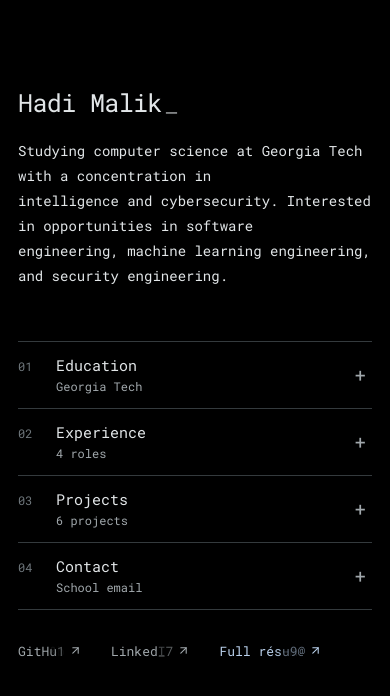
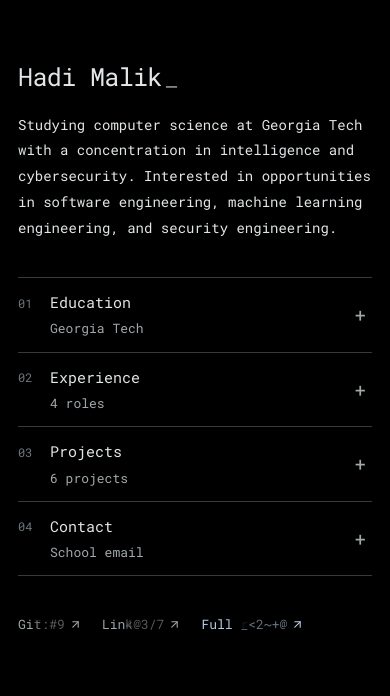
Before and after one commit to hadimalik12/hadimalik-portfolio, a Next.js app: page / in a window 390 px wide. Shown: the top 696 px of the page. Built offline with nearby package versions, Linux system fonts and the light colour scheme.

Commit message:
Fix resume link and responsive line decryption

```diff
--- a/app/designs/signal/signal.css
+++ b/app/designs/signal/signal.css
@@ -34,7 +34,6 @@
 .signal-intro h1 { margin-top: 14px; font-size: 25px; font-weight: 300; line-height: 1.5; letter-spacing: -.025em; }
 .signal-cursor { display: inline-block; margin-left: 2px; color: var(--signal-text); animation: signal-blink 2.4s ease-in-out infinite; }
 .signal-description { max-width: 630px; margin-top: 16px !important; color: var(--signal-text); font-size: 14px; line-height: 1.8; }
-.signal-intro-line { display: block; }
 .signal-index { margin-top: 64px; }
 .signal-section { border-top: 1px solid var(--signal-rule); animation: signal-enter .7s cubic-bezier(.22, 1, .36, 1) both; }
 .signal-section:last-child { border-bottom: 1px solid var(--signal-rule); }
@@ -52,6 +51,7 @@
 .signal-detail-item { border-top: 1px solid var(--signal-rule); animation: signal-enter .7s cubic-bezier(.22, 1, .36, 1) both; }
 .signal-panel > .signal-detail-item:first-child, .signal-project-category .signal-detail-item:first-of-type { border-top: 0; }
 .signal-detail-row { display: grid; grid-template-columns: 30px minmax(0, 1fr) auto 19px; align-items: center; gap: 11px; width: 100%; min-height: 67px; padding: 10px 5px 10px 0; transition: background .35s ease, padding .35s cubic-bezier(.22, 1, .36, 1); }
+.signal-detail-row .signal-toggle { grid-column: -2; }
 .signal-detail-primary { display: flex; flex-direction: column; gap: 2px; min-width: 0; font-size: 14px; }
 .signal-detail-primary small { color: var(--signal-muted); font-size: 13px; line-height: 1.5; }
 .signal-detail-meta { color: var(--signal-muted); font-size: 13px; white-space: nowrap; }
@@ -74,17 +74,22 @@
 @keyframes signal-enter { from { opacity: 0; transform: translateY(5px); } to { opacity: 1; transform: translateY(0); } }
 @media (max-width: 650px) {
   .signal-header, .signal-footer { padding: 0 19px; font-size: 10px; }
-  .signal-main { width: min(100% - 36px, 740px); padding-top: 70px; }
-  .signal-index { margin-top: 52px; }
-  .signal-section-row { grid-template-columns: 28px minmax(0, 1fr) 20px; gap: 10px; min-height: 66px; }
-  .signal-section-meta { grid-column: 2; grid-row: 2; margin-top: -14px; font-size: 12px; }
+  .signal-main { width: min(100% - 36px, 740px); padding: 44px 0 48px; }
+  .signal-description { line-height: 1.85; }
+  .signal-index { margin-top: 36px; }
+  .signal-section-row { grid-template-columns: 22px minmax(0, 1fr) 20px; gap: 2px 10px; min-height: 72px; padding-top: 12px; padding-bottom: 12px; }
+  .signal-section-meta { grid-column: 2; grid-row: 2; font-size: 13px; white-space: normal; }
   .signal-section-row .signal-toggle { grid-column: 3; grid-row: 1 / 3; }
-  .signal-panel { margin-left: 28px; padding-left: 13px; }
+  .signal-panel { margin-left: 0; padding-left: 12px; }
+  .signal-panel-label { font-size: 12px; letter-spacing: .06em; }
   .signal-degree { display: flex; flex-direction: column; gap: 1px; }
-  .signal-detail-row { grid-template-columns: 25px minmax(0,1fr) 20px; min-height: 72px; }
-  .signal-detail-meta { grid-column: 2; grid-row: 2; margin-top: -8px; font-size: 12px; }
+  .signal-detail-row { grid-template-columns: 22px minmax(0,1fr) 20px; gap: 4px 8px; min-height: 72px; padding-top: 14px; padding-bottom: 14px; }
+  .signal-detail-meta { grid-column: 2; grid-row: 2; font-size: 13px; white-space: normal; }
   .signal-detail-row .signal-toggle { grid-column: 3; grid-row: 1 / 3; }
-  .signal-detail-content { padding-left: 25px; padding-right: 5px; }
+  .signal-detail-content { padding-left: 21px; padding-right: 4px; }
+  .signal-skills { font-size: 13px; gap: 8px 16px; }
+  .signal-links { gap: 4px 20px; }
+  .signal-links a, .signal-project-link { min-height: 44px; }
   .signal-email { overflow-wrap: anywhere; }
 }
 @media (prefers-reduced-motion: reduce) {
--- a/components/designs/SignalPortfolio.tsx
+++ b/components/designs/SignalPortfolio.tsx
@@ -2,6 +2,7 @@
 
 import { createContext, useCallback, useContext, useEffect, useMemo, useRef, useState, type ReactNode } from "react";
 import { ArrowUpRight } from "lucide-react";
+import Link from "next/link";
 import { jobPositions, jobProjects } from "@/lib/portfolio";
 
 type Section = "education" | "experience" | "projects" | "contact";
@@ -35,16 +36,48 @@ function cipherAt(seed: number, position: number, tick: number) {
   return cipher[((value ^ (value >>> 16)) >>> 0) % cipher.length];
 }
 
-function DecodeText({ text }: { text: string }) {
+function DecodeText({ text, byLine = false }: { text: string; byLine?: boolean }) {
   const register = useContext(CompletionContext);
   const registerRef = useRef(register);
   registerRef.current = register;
   const [motion, setMotion] = useState({ progress: 0, elapsed: 0 });
+  const textRef = useRef<HTMLSpanElement>(null);
+  const [lineOffsets, setLineOffsets] = useState<Record<number, number>>({});
   const seed = useMemo(() => {
     let hash = 2166136261;
     for (const character of text) hash = Math.imul(hash ^ character.charCodeAt(0), 16777619);
     return hash >>> 0;
   }, [text]);
+
+  useEffect(() => {
+    if (!byLine || !textRef.current) return;
+    const element = textRef.current;
+    let cancelled = false;
+    const measureLines = () => {
+      if (cancelled) return;
+      const characters = Array.from(element.querySelectorAll<HTMLElement>('[data-character-index]'));
+      if (!characters.length) return;
+      const lines: { top: number; characters: { index: number; left: number }[] }[] = [];
+      for (const character of characters) {
+        const rect = character.getBoundingClientRect();
+        let line = lines.find(candidate => Math.abs(candidate.top - rect.top) < 2);
+        if (!line) { line = { top: rect.top, characters: [] }; lines.push(line); }
+        line.characters.push({ index: Number(character.dataset.characterIndex), left: rect.left });
+      }
+      const offsets: Record<number, number> = {};
+      for (const line of lines) {
+        const left = Math.min(...line.characters.map(character => character.left));
+        const right = Math.max(...line.characters.map(character => character.left));
+        for (const character of line.characters) offsets[character.index] = (character.left - left) / Math.max(1, right - left);
+      }
+      setLineOffsets(offsets);
+    };
+    measureLines();
+    const observer = new ResizeObserver(measureLines);
+    observer.observe(element.parentElement ?? element);
+    document.fonts.ready.then(measureLines);
+    return () => { cancelled = true; observer.disconnect(); };
+  }, [text, byLine]);
 
   useEffect(() => {
     const registration = registerRef.current?.();
@@ -55,7 +88,7 @@ function DecodeText({ text }: { text: string }) {
     }
     let frame = 0;
     const start = performance.now();
-    const duration = Math.min(2200, Math.max(1500, text.length * 18));
+    const duration = byLine ? 1800 : Math.min(2200, Math.max(1500, text.length * 18));
     const render = (now: number) => {
       const elapsed = now - start;
       const progress = Math.min(1, elapsed / duration);
@@ -66,23 +99,24 @@ function DecodeText({ text }: { text: string }) {
     setMotion({ progress: 0, elapsed: 0 });
     frame = requestAnimationFrame(render);
     return () => { cancelAnimationFrame(frame); registration?.cancel(); };
-  }, [text]);
+  }, [text, byLine]);
 
-  // A soft sweep crossfades each glyph into its final letter. Words keep their
-  // natural wrapping, and the settled text sheds the temporary animation spans.
+  // For paragraphs and bullets, each measured visual line gets the same sweep,
+  // including after a resize. Settled text sheds the temporary animation spans.
   const sweep = motion.progress * motion.progress * (3 - 2 * motion.progress);
   let offset = 0;
-  return <><span className="signal-decode" data-decoding={motion.progress < 1} aria-hidden="true">{motion.progress === 1 ? text : text.split(/(\s+)/).map((word, wordIndex) => {
+  return <><span ref={textRef} className="signal-decode" data-decoding={motion.progress < 1} aria-hidden="true">{motion.progress === 1 ? text : text.split(/(\s+)/).map((word, wordIndex) => {
     const wordStart = offset;
     offset += word.length;
     if (/^\s+$/.test(word)) return word;
     return <span className="signal-decode-word" key={wordIndex}>{Array.from(word, (character, index) => {
       const position = wordStart + index;
-      const phase = Math.min(1, Math.max(0, (sweep - position / text.length * .78) / .22));
+      const offset = byLine ? (lineOffsets[position] ?? 0) : position / text.length;
+      const phase = Math.min(1, Math.max(0, (sweep - offset * .78) / .22));
       const opacity = phase * phase * (3 - 2 * phase);
       const punctuation = ".,·:/()–—".includes(character);
       const tick = phase > 0 && phase < 1 ? Math.floor((motion.elapsed + position * 19) / 140) : 0;
-      return <span className="signal-decode-character" key={index}>
+      return <span className="signal-decode-character" data-character-index={position} key={index}>
         <span className="signal-decode-cipher" style={{ opacity: punctuation ? 0 : (1 - opacity) * .55 }}>{cipherAt(seed, position, tick)}</span>
         <span className="signal-decode-letter" style={{ opacity: punctuation ? 1 : opacity }}>{character}</span>
       </span>;
@@ -188,9 +222,7 @@ export default function SignalPortfolio() {
         </div>,
         <div className="signal-intro" key="intro">
           <p className="signal-description">
-            <span className="signal-intro-line"><DecodeText text="Studying computer science at Georgia Tech with a concentration in" /></span>
-            <span className="signal-intro-line"><DecodeText text="intelligence and cybersecurity. Interested in opportunities in software" /></span>
-            <span className="signal-intro-line"><DecodeText text="engineering, machine learning engineering, and security engineering." /></span>
+            <DecodeText text="Studying computer science at Georgia Tech with a concentration in intelligence and cybersecurity. Interested in opportunities in software engineering, machine learning engineering, and security engineering." byLine />
           </p>
         </div>,
         <div className="signal-index" aria-label="Portfolio sections" key="sections">
@@ -213,7 +245,7 @@ export default function SignalPortfolio() {
                   <DetailRow title={job.place === "Georgia Tech School of Cybersecurity and Privacy" ? "Georgia Tech" : job.place} subtitle={job.currentPosition} meta={job.timeline} open={expandedJobs.has(index)} onClick={() => toggleJob(index)} id={"signal-job-" + index} index={index} />
                   {openedJobs.has(index) && <div className="signal-detail-content" id={"signal-job-" + index} hidden={!expandedJobs.has(index)}>
                     <DecodeTogether>
-                      <ul className="signal-bullets">{job.bullets.map(bullet => <li key={bullet}><DecodeText text={bullet} /></li>)}</ul>
+                      <ul className="signal-bullets">{job.bullets.map(bullet => <li key={bullet}><DecodeText text={bullet} byLine /></li>)}</ul>
                       <Skills skills={job.skills} />
                     </DecodeTogether>
                   </div>}
@@ -232,7 +264,7 @@ export default function SignalPortfolio() {
                     <DetailRow title={project.title} open={expandedProjects.has(index)} onClick={() => toggleProject(index)} id={"signal-project-" + index} index={index} />
                     {openedProjects.has(index) && <div className="signal-detail-content" id={"signal-project-" + index} hidden={!expandedProjects.has(index)}>
                       <DecodeTogether>
-                        <ul className="signal-bullets">{project.bullets.map(bullet => <li key={bullet}><DecodeText text={bullet} /></li>)}</ul>
+                        <ul className="signal-bullets">{project.bullets.map(bullet => <li key={bullet}><DecodeText text={bullet} byLine /></li>)}</ul>
                         <Skills skills={project.skills} />
                         {project.link && <a className="signal-project-link" href={project.link} target="_blank" rel="noopener noreferrer"><DecodeText text="View project" /> <ArrowUpRight size={14} aria-hidden="true" /></a>}
                       </DecodeTogether>
@@ -253,7 +285,7 @@ export default function SignalPortfolio() {
         <div className="signal-links" key="links">
           <a href="https://github.com/hadimalik12" target="_blank" rel="noopener noreferrer"><DecodeText text="GitHub" /> <ArrowUpRight size={13} aria-hidden="true" /></a>
           <a href="https://www.linkedin.com/in/hadimalik12/" target="_blank" rel="noopener noreferrer"><DecodeText text="LinkedIn" /> <ArrowUpRight size={13} aria-hidden="true" /></a>
-          <a className="signal-resume" href="/Hadi_Malik_Resume.pdf" target="_blank" rel="noopener noreferrer"><DecodeText text="Full résumé" /> <ArrowUpRight size={13} aria-hidden="true" /></a>
+          <Link className="signal-resume" href="/Hadi_Malik_Resume.pdf" prefetch={false} target="_blank" rel="noopener noreferrer"><DecodeText text="Full résumé" /> <ArrowUpRight size={13} aria-hidden="true" /></Link>
         </div>,
       ]} />
     </main>
```
